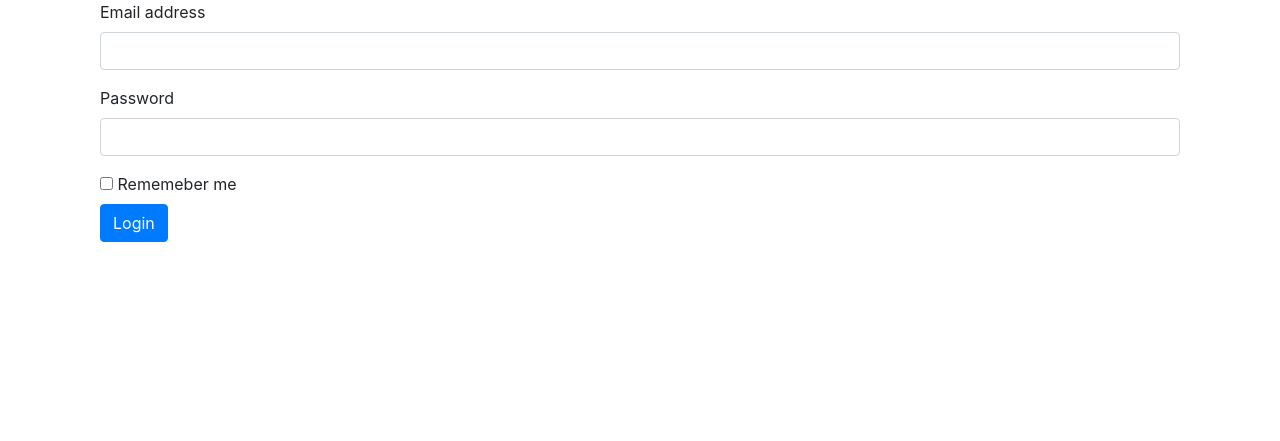
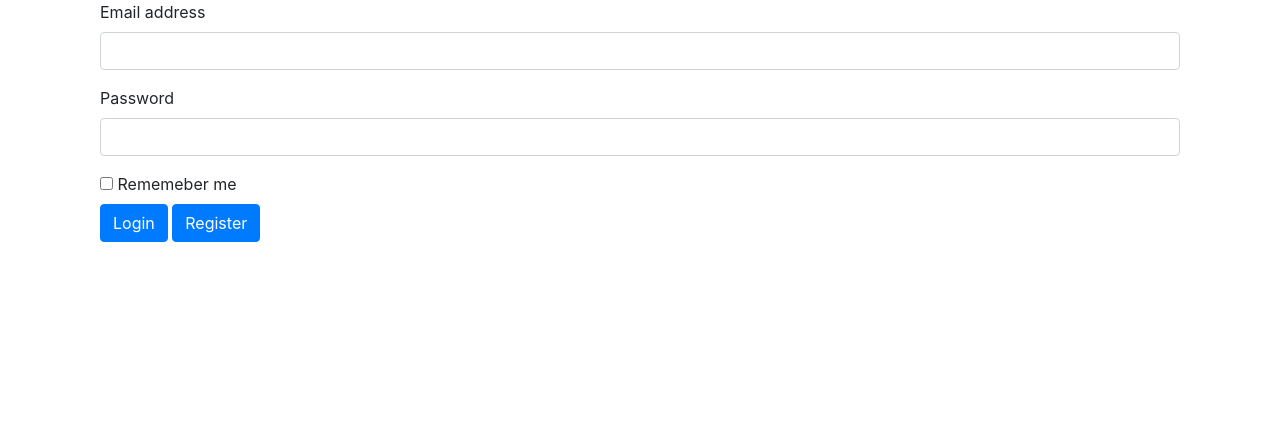
Before and after one commit to dhruvjain51/Sothebys-1, a Django app: page /login/ in a window 1280 px wide. Shown: the part 56-497 px from the top of the page. Run offline with Django 3.2, Linux system fonts and the light colour scheme; some libraries are stand-ins or nearby versions.

Commit message:
linked login and signup forms

```diff
--- a/web/login/templates/login.html
+++ b/web/login/templates/login.html
@@ -28,9 +28,10 @@
 						<input type="checkbox"> Rememeber me
 					</label>
 				</div>
-				<button type="submit" class="btn btn-primary">
+				<button type="submit" class="btn btn-primary" id = "login">
 					Login
 				</button>
+        <a class="btn btn-primary" href="s/">Register</a>
 			</form>
 		</div>
 	</div>
```
